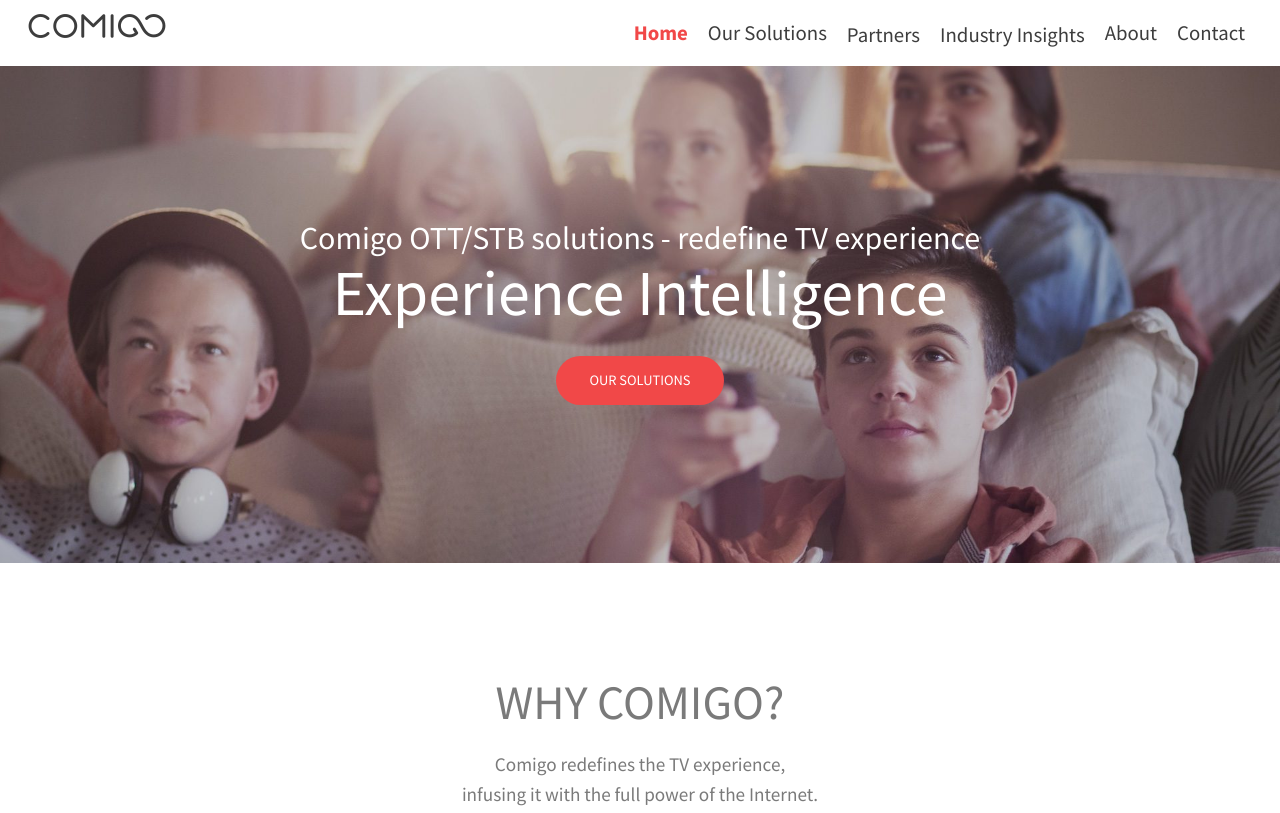
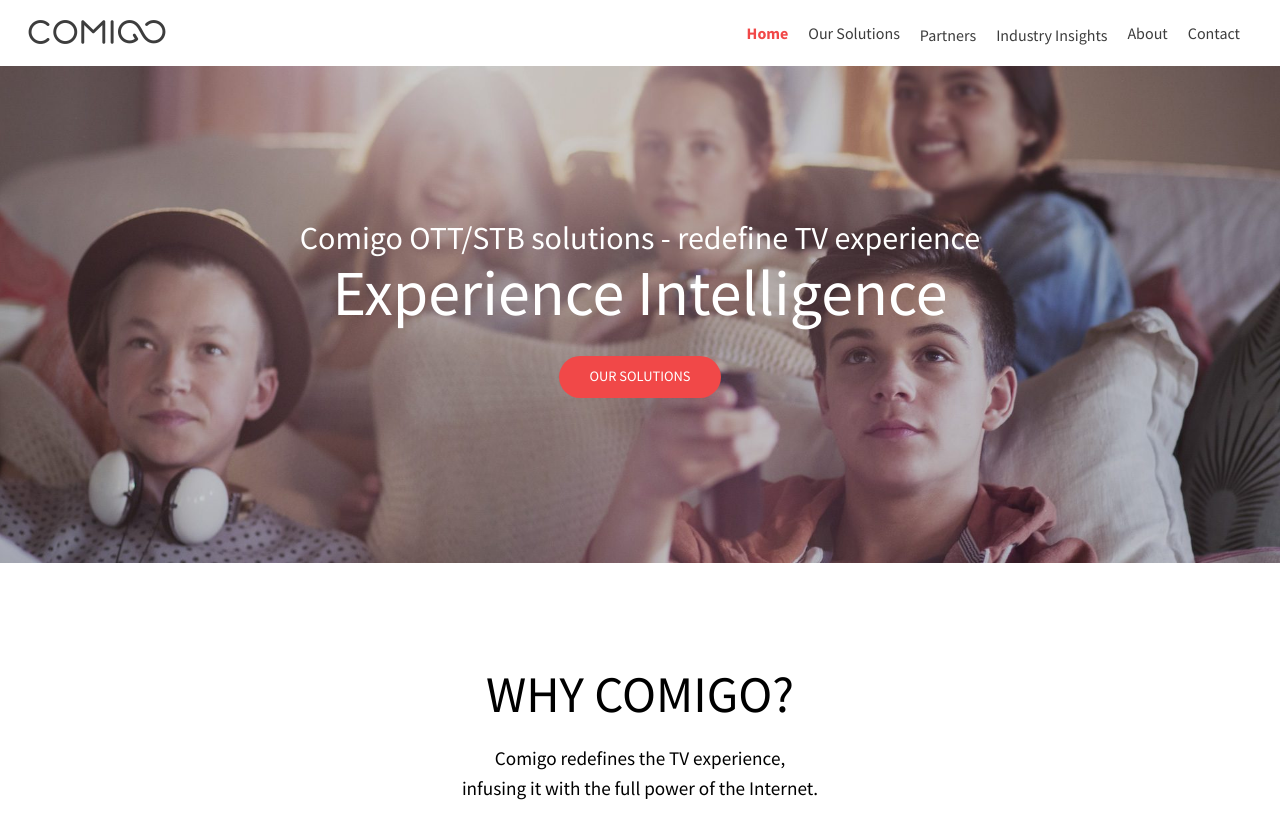
Before and after one commit to tzoock/comigo, a website: page index.html in a window 1280 px wide. Shown: the top 813 px of the page. Drawn offline with nearby package versions, Linux system fonts and the light colour scheme.

Commit message:
strdy night

```diff
--- a/styles/main.css
+++ b/styles/main.css
@@ -1,9 +1,9 @@
 /*--------global--------------*/
 
 body {
-    font-size: 1rem;
+    font-size: 100%;
     font-family: 'Source Sans Pro', sans-serif;
-    color: #7a7a7a;
+    /*color: #7a7a7a;*/
     box-sizing: border-box;
     margin: 0 auto;
     padding-top: 66px;
@@ -46,15 +46,15 @@
     top: 0;
     left: 0;
     /*height: 66px;*/
-    padding-right: 25px;
+    padding-right: 30px;
 }
 
 .logo {
     display: inline-block;
     /*line-height: 66px;*/
-    vertical-align: middle;
+    /*vertical-align: middle;*/
     padding-left: 1.7rem;
-    padding-top: 0.8rem;
+    padding-top: 1.2rem;
 }
 
 .top-nav {
@@ -67,16 +67,18 @@
 }
 
 .top-nav li {
-    padding: 0 10px;
     float: left;
     text-align: center;
     background-color: white;
+}
 
+.top-nav a {
+    padding: 0 10px;
 }
 
 .top-nav > ul li a {
     line-height: 66px;
-    font-size: 1.3rem;
+    /*font-size: 1rem;*/
     display: block;
 }
 
@@ -94,10 +96,10 @@
     margin: 0;
 }
 
-.ins-nav li a {
+.ins-nav a {
     width: 100%;
     height: 155px;
-    font-size: 6rem;
+    font-size: 2rem;
     vertical-align: middle;
 }
 
@@ -171,6 +173,7 @@
 .mnu1 li,
 .mnu2 li {
     width: 50%;
+    padding: 0;
 }
 
 .top-menu li ul a {
@@ -213,11 +216,11 @@
 .why {
 
     text-align: center;
-    padding: 5vw 0 5vw 0;
+    padding: 4vw 0 4vw 0;
 }
 
 .why h3 {
-    font-size: 3rem;
+    font-size: 3.2rem;
     margin-bottom: 1.2rem;
 }
 
@@ -342,6 +345,10 @@
 .wt-btn {
     display: inline-block;
     font-size: .9rem;
+    text-align: center;
+    vertical-align: middle;
+    padding: 1vw 2.4vw;
+    margin: 2vw 3vw;
 }
 
 .rd-btn:link,
@@ -349,9 +356,6 @@
     color: #FFFFFF;
     background-color: #F14848;
     border-radius: 26px;
-    padding: 1.3vw 2.6vw;
-    margin: 2vw 3vw;
-
 }
 
 .rd-btn:hover,
@@ -364,9 +368,6 @@
     color: #F14848;
     background-color: white;
     border-radius: 26px;
-    padding: 1.3vw 2.6vw;
-    margin: 2vw 3vw;
-
 }
 
 .wt-btn:hover,
```
